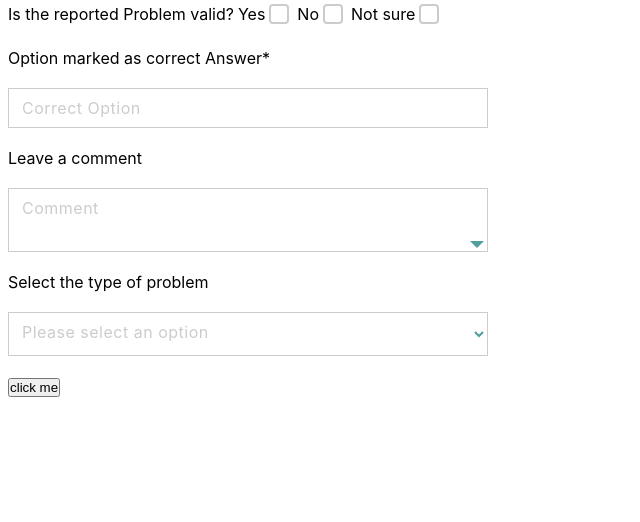
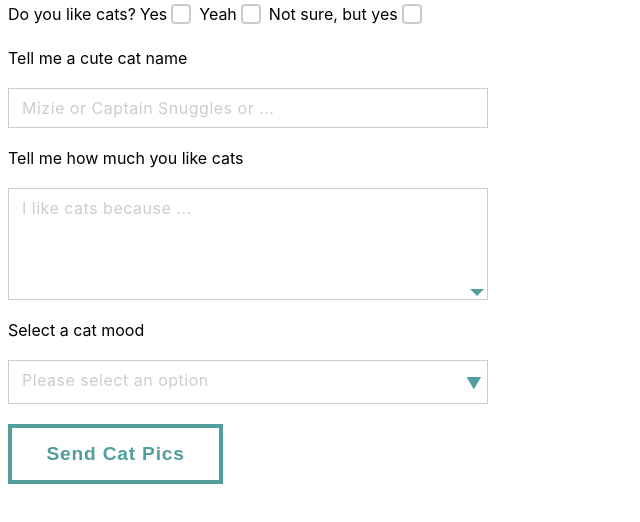
Before and after one commit to q-wiki/q-wiki.github.io, a React app: page / in a window 1280 px wide. Shown: the top 522 px of the page, without its empty margins (0-640 px from the left). Built offline with nearby package versions, Linux system fonts and the light colour scheme.

Commit message:
some changes to components

```diff
--- a/src/App.js
+++ b/src/App.js
@@ -29,35 +29,36 @@ function App() {
       <Grid fluid>
           <ContainerFullPage>
             <div style={{display:"flex", flexDirection:"row", alignItems:"center"}}>
-              Is the reported Problem valid?
+              Do you like cats?
               <Checkbox>
                 Yes
               </Checkbox>
               <Checkbox>
-                No
+                Yeah
               </Checkbox>
               <Checkbox>
-                Not sure
+                Not sure, but yes
               </Checkbox>
             </div>
           </ContainerFullPage>
           <br/>
           <ContainerFullPage>
-            <p>Option marked as correct Answer*</p>
-            <TextField placeholder={"Correct Option"}/>
+            <p>Tell me a cute cat name</p>
+            <TextField placeholder={"Mizie or Captain Snuggles or ..."}/>
           </ContainerFullPage>
           <br/>
           <ContainerFullPage>
-            <p>Leave a comment</p>
-            <TextArea placeholder={"Comment"}/>
+            <p>Tell me how much you like cats</p>
+            <TextArea placeholder={"I like cats because ..."}/>
           </ContainerFullPage>
           <br/>
           <ContainerFullPage>
-              <p>Select the type of problem</p>
-              <Dropdown placeholder="Please select an option" options={["Answer incorrect", "Duplicate options", "Wikidata data incorrect"]}/>
+              <p>Select a cat mood</p>
+              <Dropdown placeholder="Please select an option" options={["Snuggly", "Hungry", "Fierce", "Sleepy", "Wanne break stuff", "Miauuuuuuuuu"]}/>
           </ContainerFullPage>
+          <br/>
           <ContainerFullPage>
-              <Button/>
+              <Button>Send Cat Pics</Button>
           </ContainerFullPage>
       </Grid>
   );
--- a/src/components/atoms/Button/Button.js
+++ b/src/components/atoms/Button/Button.js
@@ -3,17 +3,14 @@ import PropTypes from 'prop-types';
 
 import './button.scss';
 
-const Button = ({ ...props }) => (
-    <div className="dropdown input-effect">
-        <button>
-            click me
-        </button>
-    </div>
+const Button = ({children, ...props }) => (
+   <button className="btn draw-border">
+       {children}
+   </button>
 );
 
 Button.propTypes = {
-    placeholder: PropTypes.string,
-    options: PropTypes.array,
+    children: PropTypes.string
 };
 
 Button.defaultProps = {
--- a/src/components/atoms/Button/button.scss
+++ b/src/components/atoms/Button/button.scss
@@ -0,0 +1,78 @@
+@import "../../../../src/assets/variables.scss";
+//https://codepen.io/giana/pen/xdXpJB
+
+@mixin btn-border-drawing(
+  $color: $qwikiLightBlue,
+  $hover: $qwikiDarkBlue,
+  $width: 1px,
+  $vertical: top,
+  $horizontal: left,
+  $duration: 0.25s
+) {
+  box-shadow: inset 0 0 0 $width $color;
+  color: $color;
+  transition: color $duration $duration/3;
+  position: relative;
+
+  &::before,
+  &::after {
+    border: 0 solid transparent;
+    box-sizing: border-box;
+    content: '';
+    pointer-events: none;
+    position: absolute;
+    width: 0;
+    height: 0;
+
+    #{$vertical}: 0;
+    #{$horizontal}: 0;
+  }
+
+  &::before {
+    $h-side: if($horizontal == 'left', 'right', 'left');
+
+    border-#{$vertical}-width: $width;
+    border-#{$h-side}-width: $width;
+  }
+
+  &::after {
+    $v-side: if($vertical == 'top', 'bottom', 'top');
+
+    border-#{$v-side}-width: $width;
+    border-#{$horizontal}-width: $width;
+  }
+
+  &:hover {
+    color: $hover;
+
+    &::before,
+    &::after {
+      border-color: $hover;
+      transition: border-color 0s, width $duration, height $duration;
+      width: 100%;
+      height: 100%;
+    }
+
+    &::before {
+      transition-delay: 0s, 0s, $duration;
+    }
+
+    &::after {
+      transition-delay: 0s, $duration, 0s;
+    }
+  }
+}
+
+.draw-border {
+  @include btn-border-drawing($width: 4px);
+}
+
+.btn {
+  background: none;
+  border: none;
+  cursor: pointer;
+  line-height: 1.5;
+  font: 700 1.2rem 'Roboto Slab', sans-serif;
+  padding: 1em 2em;
+  letter-spacing: 0.05rem;
+}
--- a/src/components/atoms/Dropdown/Dropdown.js
+++ b/src/components/atoms/Dropdown/Dropdown.js
@@ -5,10 +5,10 @@ import './dropdown.scss';
 
 const Dropdown = ({ ...props }) => (
     <div className="dropdown input-effect">
-        <select required className="effect-20">
-            <option value="" disabled selected/>
+        <select required className="effect-20" defaultValue="default">
+            <option key="1000" value="default"/>
             {props.options.map((item, i) =>
-                <option value={i}>{item}</option>
+                <option key={i} value={i}>{item}</option>
             )}
         </select>
         <label>{props.placeholder}</label>
--- a/src/components/atoms/Dropdown/dropdown.scss
+++ b/src/components/atoms/Dropdown/dropdown.scss
@@ -12,10 +12,17 @@ select{
   height: 100%;
   box-sizing: border-box;
   letter-spacing: 1px;
+  -webkit-appearance: none;
+  -moz-appearance: none;
+  -ms-appearance: none;
+  appearance: none;
+  outline: 0;
+  box-shadow: none;
+  background-image: none;
 }
 
-:focus {
-  outline: none;
+select::-ms-expand {
+  display: none;
 }
 
 .dropdown {
@@ -24,6 +31,24 @@ select{
   margin: 20px 0 0 0;
 
   position: relative;
+
+  &::after {
+    content: '\25BC';
+    position: absolute;
+    color: $qwikiLightBlue;
+    height: 100%;
+    top: 30%;
+    right: -10px;
+    padding: 0 1em;
+    cursor: pointer;
+    pointer-events: none;
+    -webkit-transition: .25s all ease;
+    -o-transition: .25s all ease;
+    transition: .25s all ease;
+  }
+  &:hover::after {
+    color: $qwikiDarkBlue;
+  }
 
   select{
     resize: vertical;
--- a/src/components/atoms/TextArea/TextArea.js
+++ b/src/components/atoms/TextArea/TextArea.js
@@ -6,13 +6,13 @@ import './textArea.scss';
 
 const TextArea = ({ ...props }) => (
     <div className="textarea input-effect">
-        <textarea className="effect-20" type="text" placeholder="">
+        <textarea className="effect-20" placeholder="">
         </textarea>
         <label>{props.placeholder}</label>
         <span className="focus-border">
            <i></i>
         </span>
-        <div class="pull-tab"></div>
+        <div className="pull-tab"></div>
     </div>
 );
 
--- a/src/components/atoms/TextArea/textArea.scss
+++ b/src/components/atoms/TextArea/textArea.scss
@@ -30,7 +30,7 @@ textarea{
     vertical-align: top;
     color: $qwikiLightBlue;
     width: 100%;
-    min-height: 2.75rem;
+    min-height: 7rem;
     letter-spacing: 1px;
   }
   .pull-tab {
```
